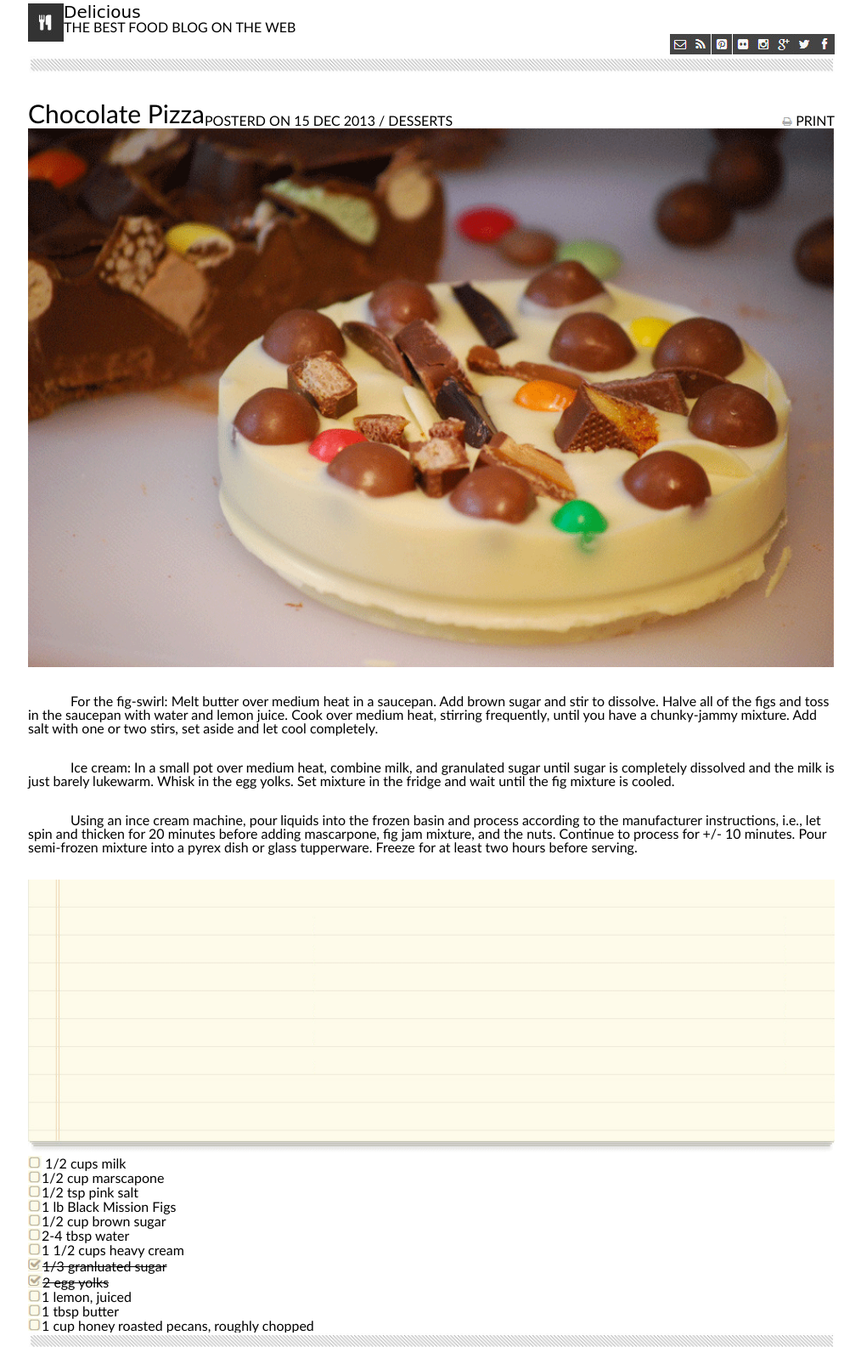
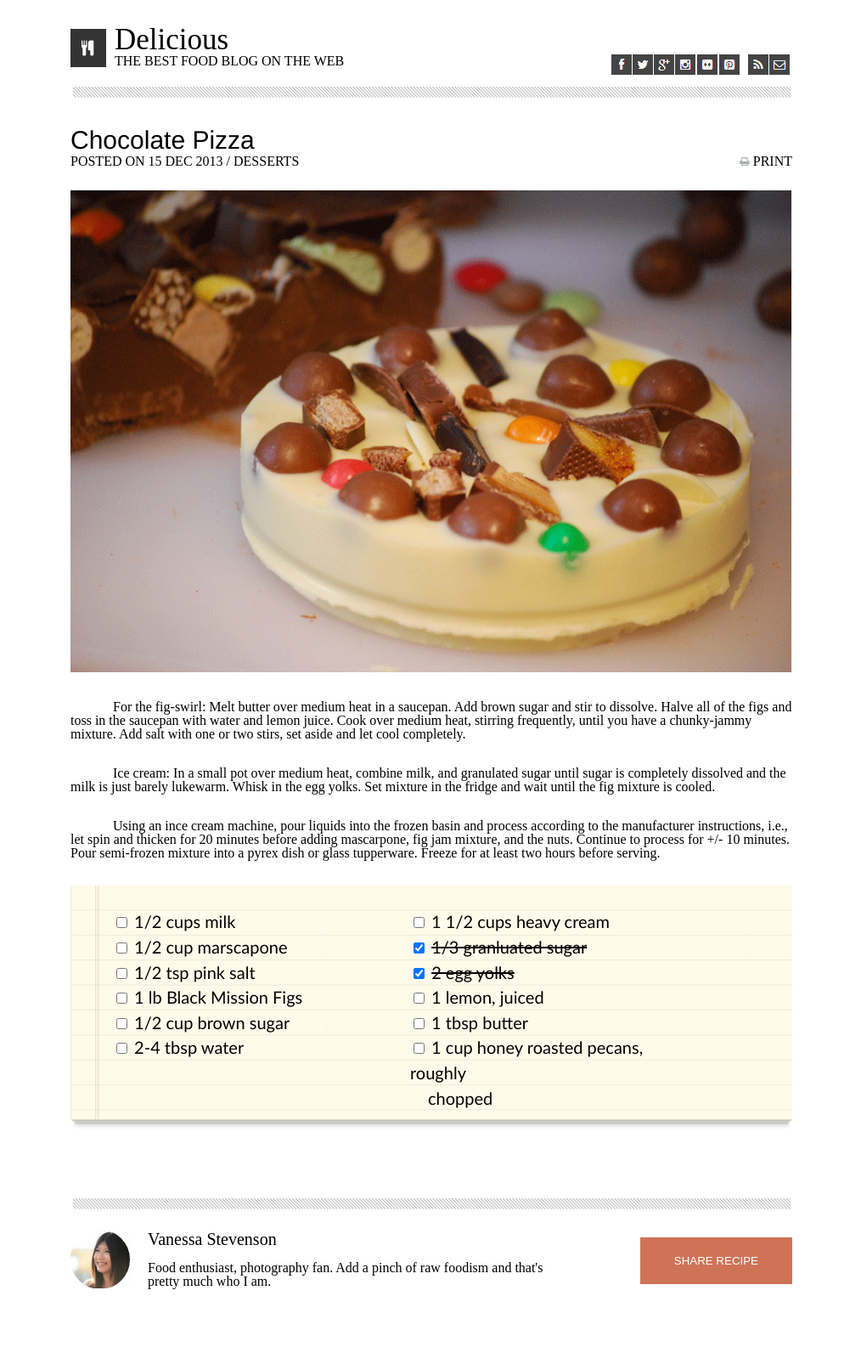
Before and after one commit to adrianagraybill/CSS-Styling, a plain HTML site: page index.html in a window 1280 px wide. Shown: the part 16-1601 px from the top of the page at 85% size, without its empty margins (132-1146 px from the left). Drawn offline with Linux system fonts and the light colour scheme.

Commit message:
done finally

```diff
--- a/css/stylesheet.css
+++ b/css/stylesheet.css
@@ -1,5 +1,5 @@
 body {
-  font-family: Calibri, 'Trebuchet MS', sans-serif
+  font-family: 'Times New Roman', Times, serif;
 }
 
 header {
@@ -8,11 +8,24 @@ header {
 
 .logo {
   float: left;
+  padding: 20px 0px;
+  padding-right: 10px;
 }
 
 .delicious {
-  font-family: cursive;
-  font-size: 20px;
+  padding-top: 15px;
+  font-family: "Brush Script MT";
+  font-size: 35px;
+  margin: 30px 0px 0px 10px;
+}
+
+.delicious:after {
+  float: left;
+}
+
+.blog {
+  float: left;
+  width: 585px
 }
 
 header {
@@ -20,7 +33,7 @@ header {
 }
 
 header section {
-  width: 950px;
+  width: 850px;
   margin: 0 auto;
 }
 
@@ -28,20 +41,32 @@ header div img {
   margin: 0 auto;
 }
 
-header li {
-  display: inline-block;
+.delicious , header p {
+  display: block;
 }
 
 header li {
-  float: right;
+  float: left;
+}
+
+.logos {
+  padding-right: 1px;
+}
+
+.pinter {
+  padding-right: 10px;
 }
 
 .head {
   float: left;
+  font-size: 30px;
+  font-style: bold;
+  font-family: 'Franklin Gothic Medium', 'Arial Narrow', Arial, sans-serif;
 }
 
 .print {
   float: right;
+  padding-bottom: 25px;
 }
 
 div.print {
@@ -49,20 +74,21 @@ div.print {
 }
 
 main {
-  width: 950px;
+  width: 850px;
   margin: 30px auto;
 }
 
 .banner {
-  width: 950px;
+  width: 850px;
 }
 
-.head {
-  font-size: 30px;
+.bannertwo {
+  width: 850px;
+  margin-top: 100px;
 }
 
 .pizza {
-  width: 950px;
+  width: 850px;
 }
 
 .steps{
@@ -71,24 +97,62 @@ main {
 }
 
 .list {
-  width: 950px;
+  position: absolute;
+  width: 850px;
   padding-top: 30px;
+  z-index: -1;
+}
+
+#ingredients {
+  padding: 58px 0px 0px 50px;
+}
+
+.left {
+  font-family: Calibri;
+  font-size: 20px;
+  float: left;
+  width: 350px;
+  z-index: 0;
+  line-height: 1.48;
+}
+
+.right {
+  font-family: Calibri;
+  font-size: 20px;
+  float: left;
+  width: 330px;
+  z-index: 0;
+  line-height: 1.48;
+}
+
+#chopped {
+  padding-left: 21px;
 }
 
 .vanessa img {
   float: left;
+  padding: 20px 20px 0px 0;
+}
+
+#vantext {
+  padding: 20px 0px 0px 0;
+  font-size: 20px;
+}
+
+#foodenthu {
+  width: 575px;
 }
 
 button {
+  margin: -60px 0px 0px 0px;
   border: none;
   background: rgb(207, 115, 87);
   color: #fff;
-  padding: 15px 30px;
+  padding: 20px 40px;
   transition: 350ms all;
   cursor: pointer;
   float: right;
 }
-
 
 button:hover {
   background: #888;
@@ -97,13 +161,12 @@ button:hover {
 
 footer {
   background: rgb(255, 255, 255);
-  height: 100px;
   text-align: center;
   padding-bottom: 50px;
-  width: 950px;
+  width: 850px;
   margin: 0 auto;
+  padding-top: 50px;
 }
-
 
 /* position: absolute
 top:
--- a/index.html
+++ b/index.html
@@ -12,21 +12,21 @@
     <section>
       <img src="imgs/logo.png" class="logo" alt="site-logo" title="site-logo">
       <div class="delicious">Delicious</div>
-      THE BEST FOOD BLOG ON THE WEB
+      <div class="blog">THE BEST FOOD BLOG ON THE WEB</div>
 
       <ul>
-        <li><img src="imgs/fb-icon.png" alt="fb-logo" title="fb-logo"></li>
-        <li><img src="imgs/twit-icon.png" alt="twit-logo" title="twit-logo"></li>
-        <li><img src="imgs/gp-icon.png" alt="google-logo" title="google-logo"></li>
-        <li><img src="imgs/insta-icon.png" alt="insta-logo" title="insta-logo"></li>
-        <li><img src="imgs/flic-icon.png" alt="flickr-logo" title="flickr-logo"></li>
-        <li><img src="imgs/pint-icon.png" alt="pint-logo" title="pint-logo"></li>
-        <li><img src="imgs/rss-icon.png" alt="rss-logo" title="rss-logo"></li>
-        <li><img src="imgs/mail-icon.png" alt="mail-logo" title="mail-logo"></li>
+        <li><img src="imgs/fb-icon.png" class="logos" alt="fb-logo" title="fb-logo"></li>
+        <li><img src="imgs/twit-icon.png" class="logos" alt="twit-logo" title="twit-logo"></li>
+        <li><img src="imgs/gp-icon.png" class="logos" alt="google-logo" title="google-logo"></li>
+        <li><img src="imgs/insta-icon.png" class="logos" alt="insta-logo" title="insta-logo"></li>
+        <li><img src="imgs/flic-icon.png" class="logos" alt="flickr-logo" title="flickr-logo"></li>
+        <li><img src="imgs/pint-icon.png" class="pinter" alt="pint-logo" title="pint-logo"></li>
+        <li><img src="imgs/rss-icon.png" class="logos" alt="rss-logo" title="rss-logo"></li>
+        <li><img src="imgs/mail-icon.png" class="logos" alt="mail-logo" title="mail-logo"></li>
       </ul>
 
       <div>
-          <img src="imgs/backslash.png" class="banner" alt="backslash-banner" title="backslash-banner">
+        <img src="imgs/backslash.png" class="banner" alt="backslash-banner" title="backslash-banner">
       </div>
     </section>
 
@@ -34,63 +34,66 @@
 
   <main>
     <div class="head">Chocolate Pizza</div>
-      <br>
-      POSTERD ON 15 DEC 2013 / DESSERTS
+    <br>
+    <br> POSTED ON 15 DEC 2013 / DESSERTS
 
     <div class="print">
-        <img src="imgs/print-icon.png" alt="print-logo" title="print-logo">
-        PRINT
+      <img src="imgs/print-icon.png" alt="print-logo" title="print-logo"> PRINT
     </div>
 
     <img src="imgs/choco-pizza.png" class="pizza" alt="chocolate-pizza" title="chocolate-pizza">
 
     <ul>
-      <li class="steps"> For the fig-swirl: Melt butter over medium heat in a saucepan. Add brown sugar and stir to dissolve. Halve all
-        of the figs and toss in the saucepan with water and lemon juice. Cook over medium heat, stirring frequently, until
-        you have a chunky-jammy mixture. Add salt with one or two stirs, set aside and let cool completely.</li>
-      <li class="steps">Ice cream: In a small pot over medium heat, combine milk, and granulated sugar until sugar is completely dissolved
-        and the milk is just barely lukewarm. Whisk in the egg yolks. Set mixture in the fridge and wait until the fig mixture
-        is cooled.</li>
-      <li class="steps">Using an ince cream machine, pour liquids into the frozen basin and process according to the manufacturer instructions,
-        i.e., let spin and thicken for 20 minutes before adding mascarpone, fig jam mixture, and the nuts. Continue to process
-        for +/- 10 minutes. Pour semi-frozen mixture into a pyrex dish or glass tupperware. Freeze for at least two hours
-        before serving.
+      <li class="steps"> For the fig-swirl: Melt butter over medium heat in a saucepan. Add brown sugar and stir to dissolve.
+        Halve all of the figs and toss in the saucepan with water and lemon juice. Cook over medium heat, stirring frequently,
+        until you have a chunky-jammy mixture. Add salt with one or two stirs, set aside and let cool completely.</li>
+      <li class="steps">Ice cream: In a small pot over medium heat, combine milk, and granulated sugar until sugar is completely
+        dissolved and the milk is just barely lukewarm. Whisk in the egg yolks. Set mixture in the fridge and wait until
+        the fig mixture is cooled.</li>
+      <li class="steps">Using an ince cream machine, pour liquids into the frozen basin and process according to the manufacturer
+        instructions, i.e., let spin and thicken for 20 minutes before adding mascarpone, fig jam mixture, and the nuts.
+        Continue to process for +/- 10 minutes. Pour semi-frozen mixture into a pyrex dish or glass tupperware. Freeze for
+        at least two hours before serving.
       </li>
     </ul>
 
-    <div>
-      <img src="imgs/list-bg.png" class="list" alt="list" title="list">
-        <ul>
-          <li class="left"><img src= "imgs/emptybox.png"/> 1/2 cups milk</li>
-          <li class="left"><img src= "imgs/emptybox.png"/>1/2 cup marscapone</li>
-          <li class="left"><img src= "imgs/emptybox.png"/>1/2 tsp pink salt</li>
-          <li class="left"><img src= "imgs/emptybox.png"/>1 lb Black Mission Figs</li>
-          <li class="left"><img src= "imgs/emptybox.png"/>1/2 cup brown sugar</li>
-          <li class="left"><img src= "imgs/emptybox.png"/>2-4 tbsp water</li>
-        </ul>
+    <img src="imgs/list-bg.png" class="list" alt="list" title="list">
+
+    <div id="ingredients">
+      <ul class="left">
+        <li><input type="checkbox"> 1/2 cups milk</li>
+        <li><input type="checkbox"> 1/2 cup marscapone</li>
+        <li><input type="checkbox"> 1/2 tsp pink salt</li>
+        <li><input type="checkbox"> 1 lb Black Mission Figs</li>
+        <li><input type="checkbox"> 1/2 cup brown sugar</li>
+        <li><input type="checkbox"> 2-4 tbsp water</li>
+      </ul>
 
       <ul class="right">
-        <li class="right"><img src= "imgs/emptybox.png"/>1 1/2 cups heavy cream</li>
-        <li class="right"><img src= "imgs/checkbox.png"/><s>1/3 granluated sugar</s></li>
-        <li class="right"><img src= "imgs/checkbox.png"/><s>2 egg yolks</s></li>
-        <li class="right"><img src= "imgs/emptybox.png"/>1 lemon, juiced</li>
-        <li class="right"><img src= "imgs/emptybox.png"/>1 tbsp butter</li>
-        <li class="right"><img src= "imgs/emptybox.png"/>1 cup honey roasted pecans, roughly chopped</li>
+        <li><input type="checkbox"> 1 1/2 cups heavy cream</li>
+        <li><input type="checkbox" checked> <s>1/3 granluated sugar</s></li>
+        <li><input type="checkbox" checked> <s>2 egg yolks</s></li>
+        <li><input type="checkbox"> 1 lemon, juiced</li>
+        <li><input type="checkbox"> 1 tbsp butter</li>
+        <li><input type="checkbox"> 1 cup honey roasted pecans, roughly </li>
+        <li id="chopped">chopped</li>
       </ul>
     </div>
 
     <div>
-        <img src="imgs/backslash.png" class="banner" alt="backslash-banner" title="backslash-banner">
+      <img src="imgs/backslash.png" class="bannertwo" alt="backslash-banner" title="backslash-banner">
     </div>
 
     <div class="vanessa">
       <img src="imgs/van-pic.png" alt="Vanessa" title="Vanessa">
+    </div>
+    <div id="vantext">
       Vanessa Stevenson
-      <br>
-      <br>
-      Food enthusiast, photography fan. Add a pinch of raw foodism and that's pretty much who I am.
+      </div>
+    <div id="foodenthu">
+      <br> Food enthusiast, photography fan. Add a pinch of raw foodism and that's pretty much who I am.
+    </div>
       <button>SHARE RECIPE</button>
-    </div>
   </main>
 
   <footer>
@@ -98,10 +101,8 @@
       <img src="imgs/logo.png" alt="logo" title="logo">
       <br>
       <br>
-      <br>
-      Delicious &copy; 2013 - All Rights Reserved.
-      <br>
-      Proudly published with Ghost.
+      <br> Delicious &copy; 2013 - All Rights Reserved.
+      <br> Proudly published with Ghost.
     </section>
   </footer>
 </body>
```
